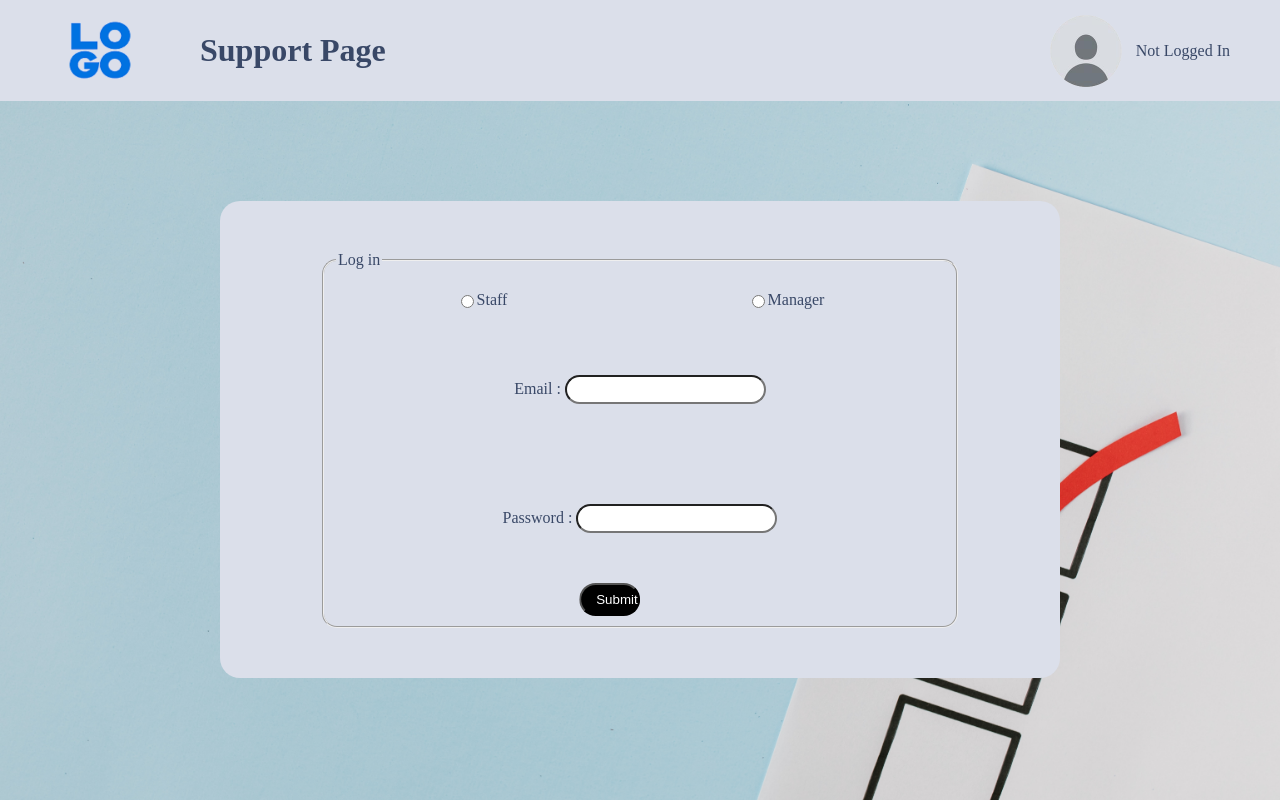
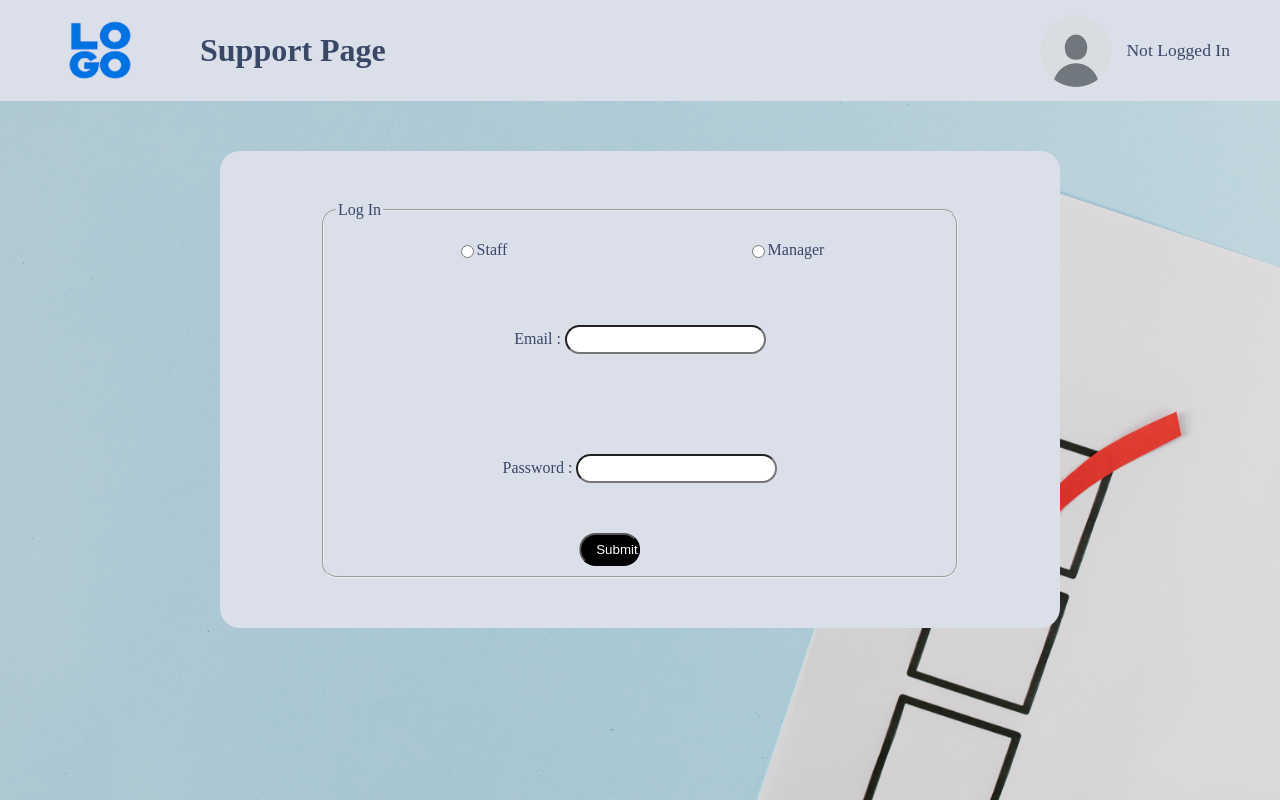
Before and after one commit to Reshan123/Y1S2-Group-Project, a PHP site: page /Y1S2-Group-Project/adminlogin.php in a window 1280 px wide. Run offline with PHP 8.4, Linux system fonts and the light colour scheme.

Commit message:
Update adminlogin.php

```diff
--- a/adminlogin.php
+++ b/adminlogin.php
@@ -24,15 +24,15 @@
             <div class="profileImage" tooltip="NOT LOGGED IN" id="profilePic">
                 <img src="assets/profileicon.png" alt="profile icon" />
             </div>
-            <p id="logInStatus">Not Logged In</p>
+            <p class="logInStatus" id="logInStatus">Not Logged In</p>
         </div>
     </nav>
 
-    <center style="padding:100px 0px;">
+    <center style="padding:50px 0px;">
         <!-- Admin login form -->
         <form action="adminlogin.php" method="post" class="form">
             <fieldset>
-                <legend>Log in</legend>
+                <legend>Log In</legend>
                 <!-- User type selection -->
                 <div class="userType">
                     <div>
```
